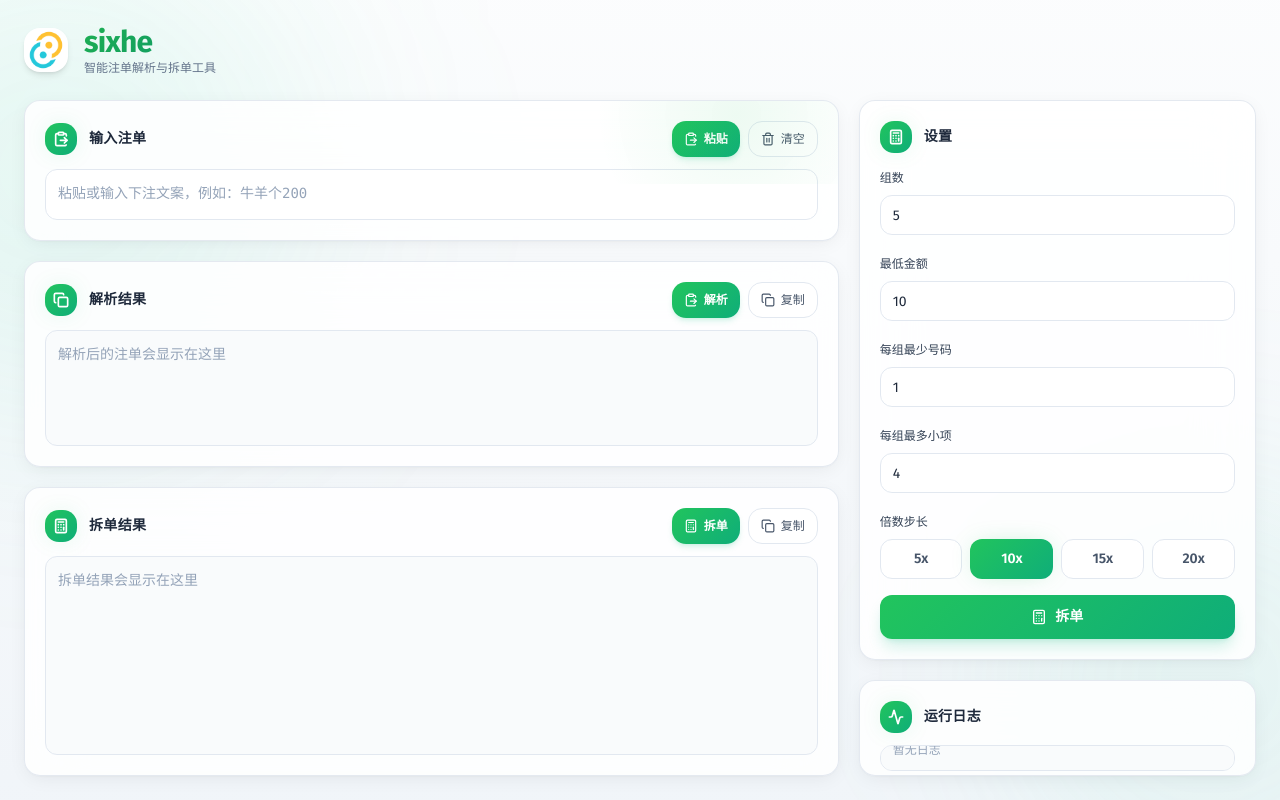
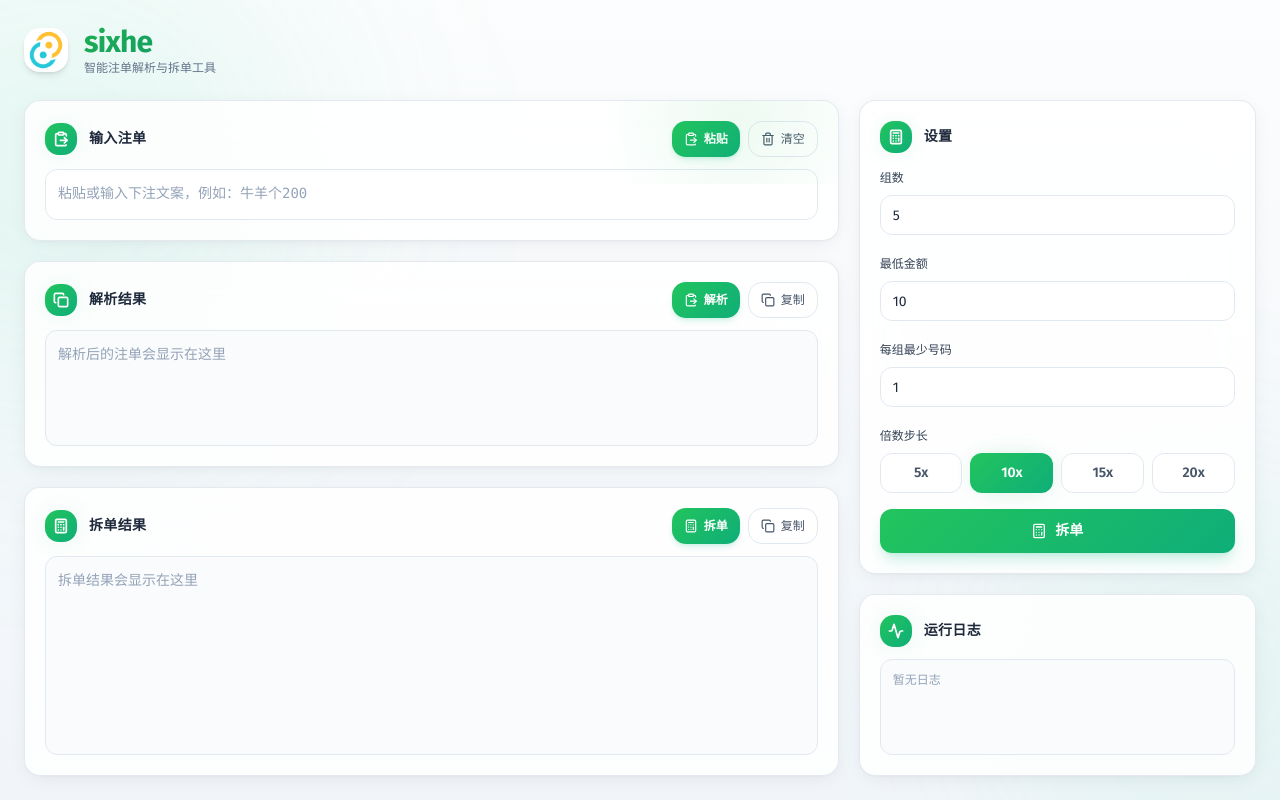
Before and after one commit to kchtin/bets, a React (Vite) app in the folder react-ts/: page / in a window 1280 px wide. Built offline with nearby package versions, Linux system fonts and the light colour scheme.

Commit message:
重写拆单逻辑：组1-4固定3段，按剩余号码比例取普通号码，生肖独立成段

```diff
--- a/react-ts/src/App.tsx
+++ b/react-ts/src/App.tsx
@@ -18,8 +18,6 @@ function App() {
   const [minAmountInput, setMinAmountInput] = useState(String(minAmount));
   const [minCodes, setMinCodes] = useState(1);
   const [minCodesInput, setMinCodesInput] = useState(String(minCodes));
-  const [maxKinds, setMaxKinds] = useState(4);
-  const [maxKindsInput, setMaxKindsInput] = useState('4');
   const [step, setStep] = useState<Step>(10);
 
   useEffect(() => {
@@ -29,10 +27,6 @@ function App() {
   useEffect(() => {
     setMinCodesInput(String(minCodes));
   }, [minCodes]);
-
-  useEffect(() => {
-    setMaxKindsInput(String(maxKinds));
-  }, [maxKinds]);
 
   useEffect(() => {
     setGroupsInput(String(groups));
@@ -62,13 +56,13 @@ function App() {
     }
   }, [append]);
 
-  const doSplit = useCallback((currentBets: Bet[], currentGroups: number, currentMin: number, currentStep: number, currentMinCodes: number, currentMaxKinds: number) => {
+  const doSplit = useCallback((currentBets: Bet[], currentGroups: number, currentMin: number, currentStep: number, currentMinCodes: number) => {
     if (currentBets.length === 0) {
       setSplitText('');
       return;
     }
     try {
-      const lines = splitBets(currentBets, currentGroups, currentMin, currentStep, currentMinCodes, currentMaxKinds);
+      const lines = splitBets(currentBets, currentGroups, currentMin, currentStep, currentMinCodes);
       setSplitText(lines.join('\n'));
       append('已自动拆单', 'info');
     } catch (err) {
@@ -78,8 +72,8 @@ function App() {
   }, [append]);
 
   useEffect(() => {
-    doSplit(bets, groups, minAmount, step, minCodes, maxKinds);
-  }, [bets, groups, minAmount, step, minCodes, maxKinds, doSplit]);
+    doSplit(bets, groups, minAmount, step, minCodes);
+  }, [bets, groups, minAmount, step, minCodes, doSplit]);
 
   const handleInputChange = (text: string) => {
     setInput(text);
@@ -100,7 +94,7 @@ function App() {
   };
 
   const handleManualSplit = () => {
-    doSplit(bets, groups, minAmount, step, minCodes, maxKinds);
+    doSplit(bets, groups, minAmount, step, minCodes);
   };
 
   const handleCopyParsed = async () => {
@@ -372,38 +366,6 @@ function App() {
                 </div>
 
                 <div className="space-y-1.5">
-                  <label htmlFor="maxKinds" className="text-xs font-medium text-slate-700">
-                    每组最多小项
-                  </label>
-                  <input
-                    id="maxKinds"
-                    type="number"
-                    min={0}
-                    value={maxKindsInput}
-                    onChange={(e: React.ChangeEvent<HTMLInputElement>) => {
-                      const raw = e.target.value;
-                      setMaxKindsInput(raw);
-                      const n = parseInt(raw, 10);
-                      if (!Number.isNaN(n) && n >= 0) {
-                        setMaxKinds(n);
-                      }
-                    }}
-                    onBlur={() => {
-                      const n = parseInt(maxKindsInput, 10);
-                      if (maxKindsInput.trim() === '') {
-                        setMaxKinds(0);
-                      } else if (Number.isNaN(n) || n < 0) {
-                        setMaxKindsInput(String(maxKinds));
-                      } else {
-                        setMaxKinds(n);
-                        setMaxKindsInput(String(n));
-                      }
-                    }}
-                    className="focus-ring h-10 w-full rounded-xl border border-slate-200 bg-white/80 px-3 text-sm text-slate-800 focus:border-emerald-400/60 focus:bg-white focus:outline-none"
-                  />
-                </div>
-
-                <div className="space-y-1.5">
                   <span className="text-xs font-medium text-slate-700">倍数步长</span>
                   <div className="grid grid-cols-4 gap-2">
                     {[5, 10, 15, 20].map((s) => (
--- a/react-ts/src/lib/splitter.ts
+++ b/react-ts/src/lib/splitter.ts
@@ -6,32 +6,56 @@ interface SubBet {
   amount: number;
 }
 
-function splitAmount(total: number, k: number, step: number): number[] {
-  // 把 total 尽量平均拆成 k 份，每份是 step 的倍数
-  const base = Math.floor(total / k / step) * step;
-  const remainder = total - base * k;
-  const result = Array(k).fill(base);
-  let left = remainder;
-  for (let i = 0; i < k && left > 0; i++) {
-    const add = Math.min(left, step);
-    result[i] += add;
-    left -= add;
+/** 找出当前剩余注单中仍然完整的生肖（该生肖全部号码都还有余额） */
+function getCompleteZodiacs(remaining: Map<string, number>): string[] {
+  const complete: string[] = [];
+  for (const [name, codes] of Object.entries(ZODIAC_MAP_2026)) {
+    if (codes.every((c) => (remaining.get(c) ?? 0) > 0)) {
+      complete.push(name);
+    }
   }
-  return result;
+  return complete.sort(() => Math.random() - 0.5);
 }
 
-function computeParts(total: number, groups: number, minAmount: number, step: number): number {
-  // 默认把每个 code 拆成 2 份（如果组数允许），并保证每份不小于 minAmount 且不小于 step
-  let k = Math.min(groups, 2);
-  while (k > 1) {
-    const base = Math.floor(total / k / step) * step;
-    if (base < minAmount) {
-      k--;
+/** 从 [minAmount, remaining] 范围内随机取一个 step 对齐的整数，偏向取大额 */
+function randomStepAmount(remaining: number, minAmount: number, step: number): number {
+  if (remaining <= minAmount) return remaining;
+  const maxSteps = Math.floor((remaining - minAmount) / step);
+  const steps = Math.floor(Math.random() * (maxSteps + 1));
+  return remaining - steps * step;
+}
+
+function assignCodesToGroup(
+  groupIndex: number,
+  codes: string[],
+  remaining: Map<string, number>,
+  minAmount: number,
+  step: number,
+  clearAll: boolean,
+  forcedAmount?: number
+): SubBet[] {
+  const validCodes = codes.filter((c) => (remaining.get(c) ?? 0) > 0);
+  if (validCodes.length === 0) return [];
+  const minRemaining = Math.min(...validCodes.map((c) => remaining.get(c) ?? 0));
+  const amount = forcedAmount ?? randomStepAmount(minRemaining, minAmount, step);
+  const assigned: SubBet[] = [];
+  for (const code of validCodes) {
+    const left = remaining.get(code) ?? 0;
+    const part1 = Math.min(amount, left);
+    assigned.push({ groupIndex, code, amount: part1 });
+    const rest = left - part1;
+    if (rest > 0) {
+      if (clearAll) {
+        assigned.push({ groupIndex, code, amount: rest });
+        remaining.delete(code);
+      } else {
+        remaining.set(code, rest);
+      }
     } else {
-      break;
+      remaining.delete(code);
     }
   }
-  return k;
+  return assigned;
 }
 
 function distributeBets(
@@ -39,202 +63,144 @@ function distributeBets(
   groups: number,
   minAmount: number,
   step: number
-): SubBet[][] {
+): { groupBets: SubBet[][]; groupZodiacs: (string | null)[] } {
   const groupBets: SubBet[][] = Array.from({ length: groups }, () => []);
-  const groupShareCounts: number[] = Array(groups).fill(0);
-  const merged = new Map<string, number>();
+  const groupZodiacs: (string | null)[] = Array.from({ length: groups }, () => null);
+
+  // 聚合 code -> 剩余金额
+  const remaining = new Map<string, number>();
   for (const b of bets) {
-    merged.set(b.code, (merged.get(b.code) ?? 0) + b.amount);
+    remaining.set(b.code, (remaining.get(b.code) ?? 0) + b.amount);
   }
 
-  // 金额不足 minAmount 的 code 整体放入当前小项最少的一组
-  for (const [code, amount] of merged.entries()) {
-    if (amount > 0 && amount < minAmount) {
-      const idx = groupShareCounts.indexOf(Math.min(...groupShareCounts));
-      groupBets[idx].push({ groupIndex: idx, code, amount });
-      groupShareCounts[idx]++;
-      merged.set(code, 0);
+  // 预先为前 groups-1 组各分配一个不同的完整生肖
+  const completeZodiacs = getCompleteZodiacs(remaining);
+  const assignedZodiac: (string | null)[] = Array.from({ length: groups }, () => null);
+  for (let i = 0; i < groups - 1 && i < completeZodiacs.length; i++) {
+    assignedZodiac[i] = completeZodiacs[i];
+  }
+
+  // 收集已分配生肖的号码，普通号码阶段不再碰它们，确保每组生肖独立成段
+  const protectedCodes = new Set<string>();
+
+  // 第一轮：先把生肖分配到前 groups-1 组
+  for (let i = 0; i < groups - 1; i++) {
+    const zodiacName = assignedZodiac[i];
+    if (!zodiacName) continue;
+    groupZodiacs[i] = zodiacName;
+    const codes = ZODIAC_MAP_2026[zodiacName];
+    for (const code of codes) protectedCodes.add(code);
+    const minRemaining = Math.min(...codes.map((c) => remaining.get(c) ?? 0));
+    if (minRemaining <= 0) continue;
+    const amount = randomStepAmount(minRemaining, minAmount, step);
+    for (const code of codes) {
+      groupBets[i].push({ groupIndex: i, code, amount });
+      const left = (remaining.get(code) ?? 0) - amount;
+      if (left <= 0) remaining.delete(code);
+      else remaining.set(code, left);
     }
   }
 
-  // 构建所有待分配的小项（每个 code 拆成 k 份）
-  const shares: { code: string; amount: number }[] = [];
-  for (const [code, total] of merged.entries()) {
-    if (total <= 0) continue;
-    const k = computeParts(total, groups, minAmount, step);
-    for (const amount of splitAmount(total, k, step)) {
-      shares.push({ code, amount });
+  // 第二轮：分配普通号码（避开生肖号码）
+  function getShuffledRegularCodes(): string[] {
+    return [...remaining.keys()]
+      .filter((c) => (remaining.get(c) ?? 0) > 0 && !protectedCodes.has(c))
+      .sort(() => Math.random() - 0.5);
+  }
+
+  for (let i = 0; i < groups; i++) {
+    const isLast = i === groups - 1;
+    const codesLeft = getShuffledRegularCodes();
+
+    if (isLast) {
+      // 最后一组：兜底剩余所有号码（包括生肖剩余）
+      for (const [code, amount] of remaining) {
+        if (amount <= 0) continue;
+        groupBets[i].push({ groupIndex: i, code, amount });
+      }
+      remaining.clear();
+      continue;
+    }
+
+    // 普通号码：按剩余数量比例取一批号码，再拆成两档金额，确保输出 2 段
+    if (codesLeft.length > 0) {
+      // 按你原定的比例规则计算取多少个
+      function pickCountByRatio(n: number): number {
+        if (n > 25) return Math.max(1, Math.ceil(n * 0.3));
+        if (n > 15) return Math.max(1, Math.ceil(n * 0.8));
+        if (n > 5) return Math.max(1, Math.ceil(n * 0.5));
+        return Math.max(1, Math.min(n, Math.floor(Math.random() * 3) + 1));
+      }
+
+      const pickCount = Math.min(codesLeft.length, pickCountByRatio(codesLeft.length));
+      // 优先取剩余金额较大的号码，前一半给高档、后一半给低档
+      const picked = codesLeft
+        .slice()
+        .sort((a, b) => (remaining.get(b) ?? 0) - (remaining.get(a) ?? 0))
+        .slice(0, pickCount);
+
+      if (picked.length > 0) {
+        const half = Math.max(1, Math.ceil(picked.length / 2));
+        const batch1 = picked.slice(0, half);
+        const batch2 = picked.slice(half);
+
+        const minRemaining1 = Math.min(
+          ...batch1.map((c) => remaining.get(c) ?? 0)
+        );
+        const minRemaining2 = Math.min(
+          ...batch2.map((c) => remaining.get(c) ?? 0)
+        );
+
+        // 高档金额随机但不低于 20；低档固定 10，确保两段不合并
+        let amount1 = randomStepAmount(minRemaining1, minAmount, step);
+        if (minRemaining1 >= minAmount + step) {
+          amount1 = Math.max(amount1, minAmount + step);
+        }
+        let amount2 = minAmount;
+        if (amount2 === amount1 && minRemaining2 >= minAmount + step) {
+          amount2 = minAmount + step;
+        }
+
+        groupBets[i].push(
+          ...assignCodesToGroup(i, batch1, remaining, minAmount, step, false, amount1)
+        );
+        if (batch2.length > 0) {
+          groupBets[i].push(
+            ...assignCodesToGroup(i, batch2, remaining, minAmount, step, false, amount2)
+          );
+        }
+      }
     }
   }
 
-  // 随机打乱，让不同 code 的组合更自然
-  shares.sort(() => Math.random() - 0.5);
-
-  for (const share of shares) {
-    const { code, amount } = share;
-
-    // 优先放到还没有此 code 的组，避免同一组内同 code 多次出现
-    const unusedGroups: number[] = [];
-    for (let i = 0; i < groups; i++) {
-      if (!groupBets[i].some((b) => b.code === code)) unusedGroups.push(i);
-    }
-
-    let candidates = unusedGroups;
-    if (candidates.length === 0) {
-      const codeCounts = groupBets.map((g, i) => ({
-        i,
-        count: g.filter((b) => b.code === code).length,
-      }));
-      const minCount = Math.min(...codeCounts.map((c) => c.count));
-      candidates = codeCounts.filter((c) => c.count === minCount).map((c) => c.i);
-    }
-
-    // 在候选组里，优先放到当前小项最少的组，保证各组份数尽量平均
-    const groupIndex = candidates.reduce((best, i) =>
-      groupShareCounts[i] < groupShareCounts[best] ? i : best, candidates[0]);
-
-    groupBets[groupIndex].push({ groupIndex, code, amount });
-    groupShareCounts[groupIndex]++;
-  }
-
-  return groupBets;
+  return { groupBets, groupZodiacs };
 }
 
-function getGroupCodeSet(group: SubBet[]): Set<string> {
-  return new Set(group.map((b) => b.code));
-}
-
-function balanceGroups(groupBets: SubBet[][], minCodes: number): SubBet[][] {
-  if (minCodes <= 1) return groupBets.map((g) => [...g]);
-
-  const balanced = groupBets.map((g) => [...g]);
-
-  while (true) {
-    const counts = balanced.map((g) => getGroupCodeSet(g).size);
-    const needyIdx = counts.findIndex((c) => c < minCodes);
-    if (needyIdx === -1) break;
-
-    const targetCodes = getGroupCodeSet(balanced[needyIdx]);
-    const sourceCandidates = balanced
-      .map((_, idx) => ({ idx, count: counts[idx] }))
-      .filter(({ idx, count }) => idx !== needyIdx && count > minCodes)
-      .sort((a, b) => b.count - a.count);
-
-    let moved = false;
-    for (const source of sourceCandidates) {
-      const sourceCodes = getGroupCodeSet(balanced[source.idx]);
-      const movableCode = [...sourceCodes].find((c) => !targetCodes.has(c));
-      if (!movableCode) continue;
-
-      const sourceGroup = balanced[source.idx];
-      const betIndex = sourceGroup.findIndex((b) => b.code === movableCode);
-      if (betIndex === -1) continue;
-
-      const [bet] = sourceGroup.splice(betIndex, 1);
-      balanced[needyIdx].push({ ...bet, groupIndex: needyIdx });
-      moved = true;
-      break;
-    }
-
-    if (!moved) break;
-  }
-
-  return balanced;
-}
-
-function getKindCount(group: SubBet[]): number {
-  return new Set(group.map((b) => b.amount)).size;
-}
-
-function constrainKinds(
-  groupBets: SubBet[][],
-  maxKinds: number,
-  minCodes: number
-): SubBet[][] {
-  if (maxKinds <= 0) return groupBets.map((g) => [...g]);
-
-  const constrained = groupBets.map((g) => [...g]);
-
-  while (true) {
-    const overIdx = constrained.findIndex((g) => getKindCount(g) > maxKinds);
-    if (overIdx === -1) break;
-
-    const overGroup = constrained[overIdx];
-    let moved = false;
-
-    for (let i = 0; i < overGroup.length; i++) {
-      const bet = overGroup[i];
-      if (overGroup.length - 1 < minCodes) continue;
-
-      for (let targetIdx = 0; targetIdx < constrained.length; targetIdx++) {
-        if (targetIdx === overIdx) continue;
-        const target = constrained[targetIdx];
-
-        const existing = target.find((b) => b.code === bet.code);
+/** 合并同组内完全相同的 code:amount，迭代直到无冲突 */
+function mergeDuplicateCodes(groupBets: SubBet[][]): SubBet[][] {
+  return groupBets.map((group) => {
+    let list = group.map((b) => ({ ...b }));
+    let changed = true;
+    while (changed) {
+      changed = false;
+      const map = new Map<string, SubBet>();
+      const next: SubBet[] = [];
+      for (const b of list) {
+        const key = `${b.code}:${b.amount}`;
+        const existing = map.get(key);
         if (existing) {
-          const newAmount = existing.amount + bet.amount;
-          const newKinds = new Set(
-            target.map((b) => (b.code === bet.code ? newAmount : b.amount))
-          ).size;
-          if (newKinds > maxKinds) continue;
-
-          overGroup.splice(i, 1);
-          existing.amount = newAmount;
-          moved = true;
-          break;
+          existing.amount += b.amount;
+          changed = true;
         } else {
-          const newKinds = new Set([...target.map((b) => b.amount), bet.amount]).size;
-          if (newKinds > maxKinds) continue;
-
-          overGroup.splice(i, 1);
-          target.push({ ...bet, groupIndex: targetIdx });
-          moved = true;
-          break;
+          const copy = { ...b };
+          map.set(key, copy);
+          next.push(copy);
         }
       }
-      if (moved) break;
+      list = next;
     }
-
-    if (!moved) {
-      // 金额重分配：把某个 code 的金额改为组内已有的另一个金额，
-      // 差额移到另一个已有该 code 的组，从而减少本组金额种类数。
-      for (let i = 0; i < overGroup.length; i++) {
-        const bet = overGroup[i];
-        const otherAmounts = [
-          ...new Set(overGroup.filter((b) => b !== bet).map((b) => b.amount)),
-        ];
-
-        for (const targetAmount of otherAmounts) {
-          if (bet.amount <= targetAmount) continue;
-          const diff = bet.amount - targetAmount;
-
-          for (let targetIdx = 0; targetIdx < constrained.length; targetIdx++) {
-            if (targetIdx === overIdx) continue;
-            const target = constrained[targetIdx];
-            const existing = target.find((b) => b.code === bet.code);
-            if (!existing) continue;
-
-            const newAmount = existing.amount + diff;
-            const newKinds = new Set(
-              target.map((b) => (b.code === bet.code ? newAmount : b.amount))
-            ).size;
-            if (newKinds > maxKinds) continue;
-
-            existing.amount = newAmount;
-            bet.amount = targetAmount;
-            moved = true;
-            break;
-          }
-          if (moved) break;
-        }
-        if (moved) break;
-      }
-    }
-
-    if (!moved) break;
-  }
-
-  return constrained;
+    return list;
+  });
 }
 
 export function splitBets(
@@ -242,8 +208,7 @@ export function splitBets(
   groups: number,
   minAmount: number,
   step = 10,
-  minCodes = 1,
-  maxKinds = 0
+  _minCodes = 1
 ): string[] {
   if (!Array.isArray(bets) || bets.length === 0) {
     throw new Error('拆单失败：注单为空');
@@ -257,27 +222,15 @@ export function splitBets(
   if (!Number.isInteger(step) || step <= 0) {
     throw new Error('拆单失败：倍数步长必须为正整数');
   }
-  if (!Number.isInteger(minCodes) || minCodes < 1) {
-    throw new Error('拆单失败：每组最少号码数量必须为正整数');
-  }
-  if (!Number.isInteger(maxKinds) || maxKinds < 0) {
-    throw new Error('拆单失败：每组最多小项数必须为非负整数');
-  }
 
-  const groupBets = distributeBets(bets, groups, minAmount, step);
-  const balanced = balanceGroups(groupBets, minCodes);
-  const constrained = constrainKinds(balanced, maxKinds, minCodes);
+  const { groupBets, groupZodiacs } = distributeBets(bets, groups, minAmount, step);
+  const merged = mergeDuplicateCodes(groupBets);
 
-  return constrained
+  return merged
     .filter((g) => g.length > 0)
-    .map((g) => {
-      const isZodiacName = (code: string) => code in ZODIAC_MAP_2026;
-      const sorted = g.sort((a, b) => {
-        const az = isZodiacName(a.code) ? 0 : 1;
-        const bz = isZodiacName(b.code) ? 0 : 1;
-        if (az !== bz) return az - bz;
-        return a.code.localeCompare(b.code);
-      });
+    .map((g, idx) => {
+      const primaryZodiac = groupZodiacs[idx];
+      const sorted = g.sort((a, b) => a.code.localeCompare(b.code));
       const amountMap = new Map<number, string[]>();
       for (const b of sorted) {
         const list = amountMap.get(b.amount) ?? [];
@@ -288,12 +241,14 @@ export function splitBets(
       const parts: string[] = [];
       for (const [amount, codes] of [...amountMap.entries()].sort((a, b) => a[0] - b[0])) {
         const remaining = [...codes];
-        const zodiacNames: string[] = [];
+        let zodiacName: string | null = null;
 
-        for (const [name, zodiacCodes] of Object.entries(ZODIAC_MAP_2026)) {
+        // 只合并该组预先分配的主生肖，避免普通号码凑出额外生肖段
+        if (primaryZodiac) {
+          const zodiacCodes = ZODIAC_MAP_2026[primaryZodiac];
           const set = new Set(remaining);
           if (zodiacCodes.every((c) => set.has(c))) {
-            zodiacNames.push(name);
+            zodiacName = primaryZodiac;
             for (const c of zodiacCodes) {
               const idx = remaining.indexOf(c);
               if (idx !== -1) remaining.splice(idx, 1);
@@ -302,12 +257,13 @@ export function splitBets(
         }
 
         const partsForAmount: string[] = [];
-        const allCodes = [
-          ...zodiacNames,
-          ...remaining.sort((a, b) => a.localeCompare(b)),
-        ];
-        if (allCodes.length > 0) {
-          partsForAmount.push(`${allCodes.join('-')}各${amount}`);
+        if (zodiacName) {
+          partsForAmount.push(`${zodiacName}各${amount}`);
+        }
+        if (remaining.length > 0) {
+          partsForAmount.push(
+            `${remaining.sort((a, b) => a.localeCompare(b)).join('-')}各${amount}`
+          );
         }
         parts.push(...partsForAmount);
       }
```
